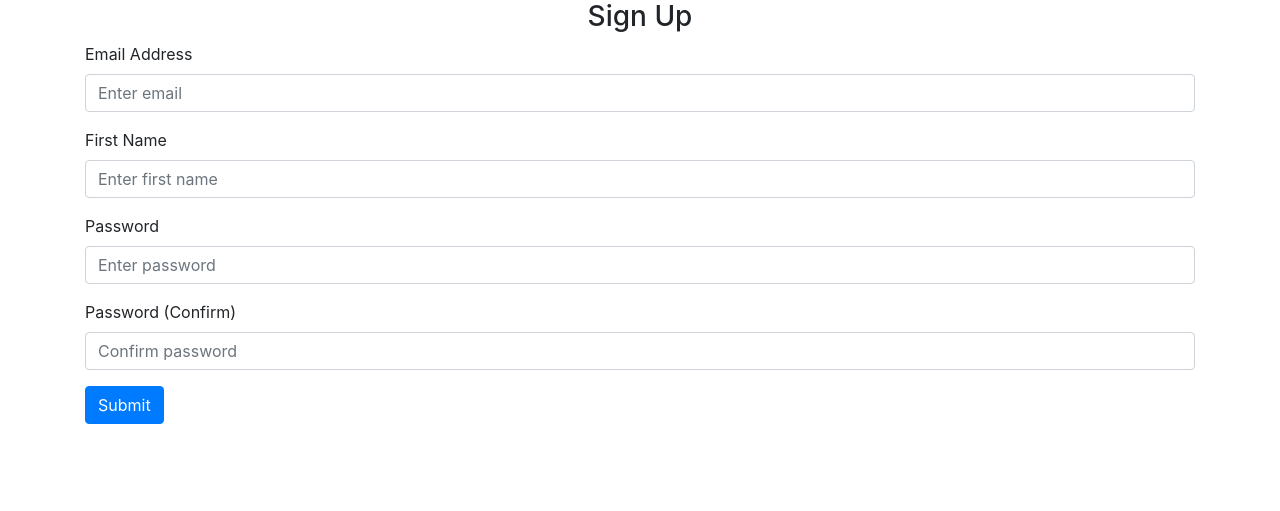
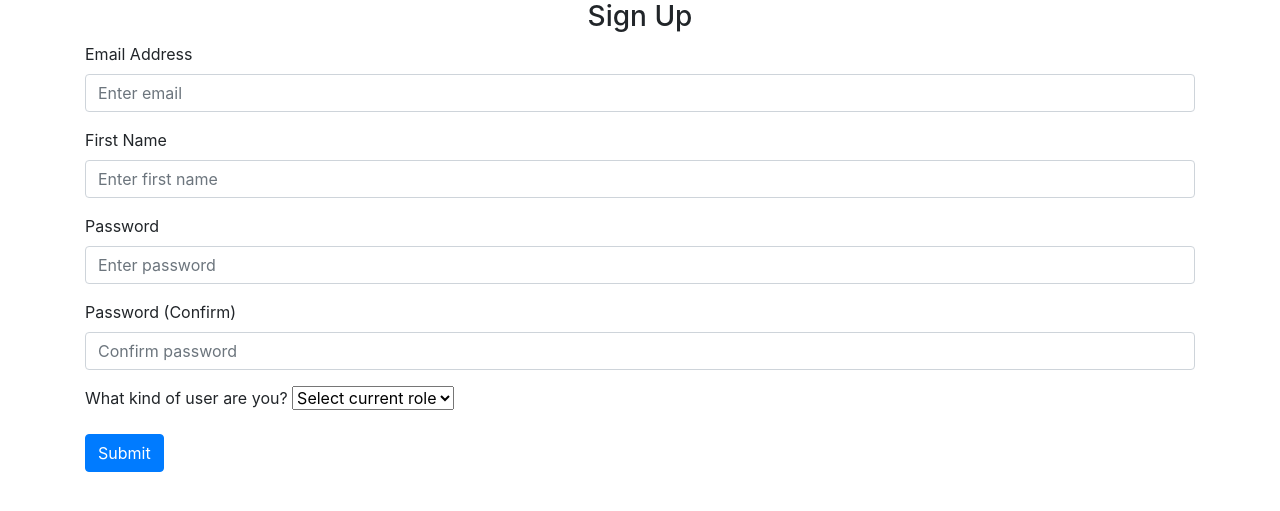
Before and after one commit to Maxime443/IMTrello, a Flask app: page /sign-up in a window 1280 px wide. Shown: the part 56-567 px from the top of the page. Run offline with Flask 3, Linux system fonts and the light colour scheme; some libraries are stand-ins or nearby versions.

Commit message:
Ajout type user

```diff
--- a/website/models.py
+++ b/website/models.py
@@ -1,7 +1,12 @@
+import enum
+
 from . import db
 from flask_login import UserMixin
 from sqlalchemy.sql import func
 
+class User_type(enum.Enum):
+    project_manager = 0
+    developper = 1
 class User(UserMixin, db.Model):
     id = db.Column(db.Integer, primary_key=True)
     first_name = db.Column(db.String(50), nullable=False)
--- a/website/templates/home.html
+++ b/website/templates/home.html
@@ -4,7 +4,8 @@
 <ul class="list-group list-group-flush" id="notes">
   {% for note in user.note %}
   <li class="list-group-item">
-    {{ note.data }}
+
+
     <button type="button" class="close" onClick="deleteNote({{ note.id }})">
       <span aria-hidden="true">&times;</span>
     </button>
--- a/website/templates/sign_up.html
+++ b/website/templates/sign_up.html
@@ -35,6 +35,14 @@
                name="password2"
                placeholder="Confirm password "/>
     </div>
+    <div class="form-group">
+        <label for="user_type">What kind of user are you?</label>
+        <select id="user_type" name="user_type">
+          <option value="">Select current role</option>
+          <option value="1">Project Manager</option>
+          <option value="2">Developper</option>
+        </select>
+    </div>
 <button type="submit" class="btn btn-primary">Submit</button>
 </form>
 {% endblock %}
```
Also changed, not shown: instance/database.db.
